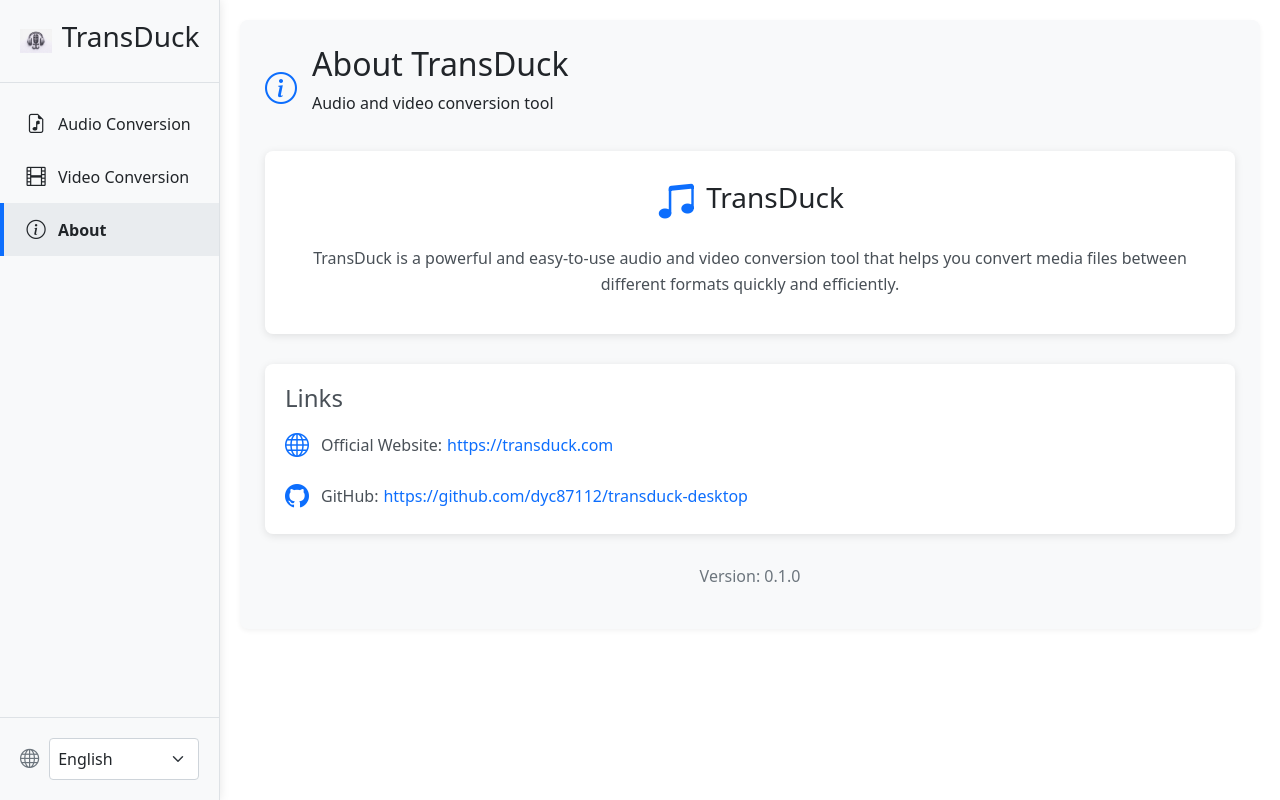
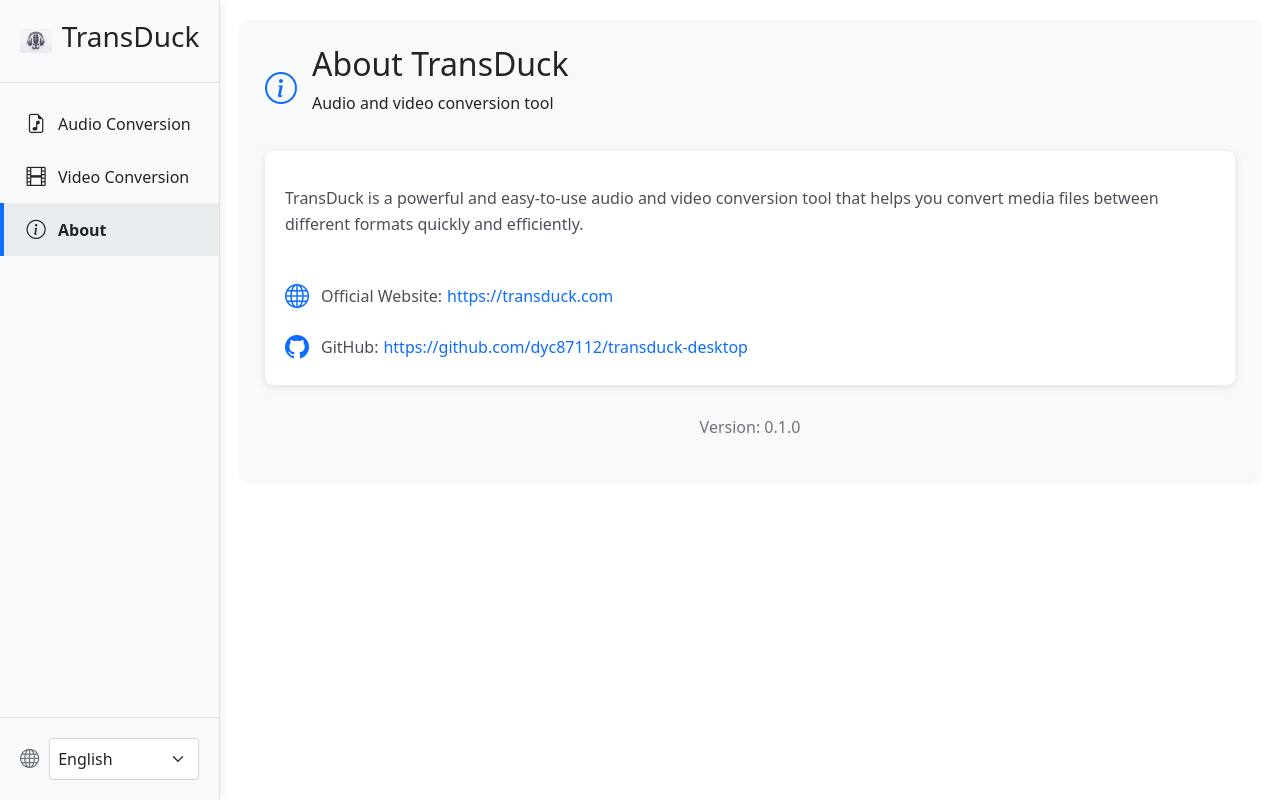
Before and after one commit to dyc87112/transduck-desktop, a Vue app in the folder transduck-desktop/: page / in a window 1280 px wide. Both pictures are taken after a click on the element "About". Built offline with nearby package versions, Linux system fonts and the light colour scheme.

Commit message:
"优化关于页面布局：移除应用Logo区域，调整描述文本位置并更新应用描述文案"

```diff
--- a/transduck-desktop/src/components/About.vue
+++ b/transduck-desktop/src/components/About.vue
@@ -11,16 +11,10 @@
       </div>
 
       <div class="about-content">
-        <div class="app-info">
-          <div class="app-logo">
-            <i class="bi bi-music-note-beamed logo-icon"></i>
-            <h3>TransDuck</h3>
-          </div>
-          <p class="app-description">{{ $t('about.appDescription') }}</p>
-        </div>
 
         <div class="links-section">
-          <h4>{{ $t('about.links') }}</h4>
+          <p class="app-description">{{ $t('about.appDescription') }}</p>
+          <br>
           <div class="link-info">
             <div class="link-item">
               <i class="bi bi-globe link-icon"></i>
--- a/transduck-desktop/src/locales/zh.json
+++ b/transduck-desktop/src/locales/zh.json
@@ -43,8 +43,8 @@
   },
   "about": {
     "title": "关于 TransDuck",
-    "description": "音频和视频转换工具",
-    "appDescription": "TransDuck 是一款功能强大且易于使用的音频和视频转换工具，可帮助您快速高效地在不同格式之间转换媒体文件。",
+    "description": "音频/视频处理工具",
+    "appDescription": "TransDuck 是一款功能强大且易于使用的音频、视频处理工具，可帮助您快速高效地实现音频格式转换、视频格式转换（更多功能不断增加中）",
     "links": "链接",
     "website": "官方网站",
     "version": "版本"
```
